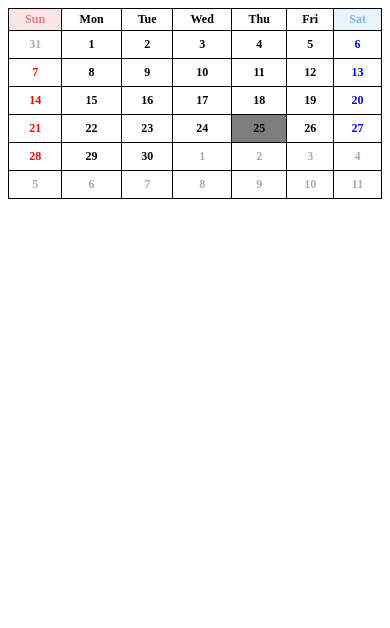
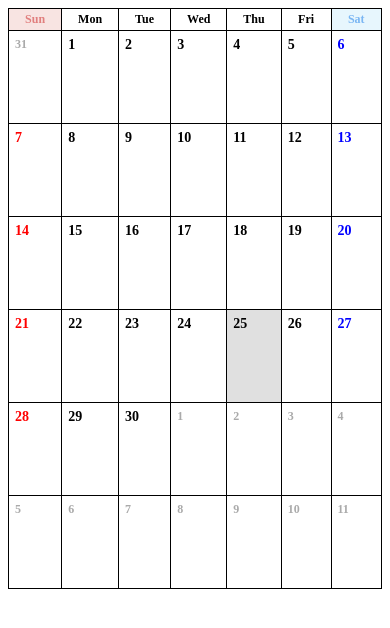
Before and after one commit to Kouki-Kasagawa/study_log_analysis, a Flask app: page /calendar in a window 390 px wide. Shown: the top 628 px of the page. Run offline with Flask 3, Linux system fonts and the light colour scheme; data that the repository does not hold is empty.

Commit message:
カレンダー機能の改善とスタイルの更新
- 学習時間のフィールド名を修正
- カレンダーにスケジュールを表示する機能を追加
- CSSスタイルを整理し、レスポンシブデザインを強化
- インデックスページのステータス表示を絵文字に変更

```diff
--- a/Todo/app.py
+++ b/Todo/app.py
@@ -13,7 +13,7 @@ def index():
     study = []
 
     for row in db_study:
-        study.append({'id': row[0],'how_long': row[1],'stydy_time': row[2],'status': row[3]})
+        study.append({'id': row[0],'how_long': row[1],'study_time': row[2],'status': row[3]})
 
     return render_template(
         'index.html',
@@ -24,7 +24,19 @@ def index():
 
 @app.route("/calendar")
 def calendar():
-    return render_template("calendar.html")
+
+    con = sqlite3.connect(DATABASE)
+
+    schedules = con.execute(
+        "SELECT type,title,date FROM schedule"
+    ).fetchall()
+
+    con.close()
+
+    return render_template(
+        "calendar.html",
+        schedules=schedules
+    )
 
 
 
--- a/Todo/static/css/calendar_color.css
+++ b/Todo/static/css/calendar_color.css
@@ -2,65 +2,137 @@
     margin: 0 auto;
     max-width: 1110px;
     display: grid;
-    /* grid-template-columns: repeat(2, 1fr);
-    gap: 40px; */
 }
+
 @media (max-width: 767.98px) {
     .calendar-wrap {
         display: flex;
         flex-direction: column;
     }
 }
+
 .calendar {
     width: 100%;
     border-collapse: collapse;
 }
+
+/* ===== 基本 ===== */
+
 .calendar th,
 .calendar td {
     border: 1px solid #000;
-    text-align: center;
     padding: 10px;
     font-size: 14px;
     font-weight: bold;
 }
+
 .calendar th {
+    text-align: center;
     padding: 6px 10px;
 }
 
-.calendar td {}
+/* ===== 日付セル ===== */
+
+.calendar td {
+    width: 150px;
+    height: 110px;
+    vertical-align: top;
+    text-align: left;
+}
+
 @media (max-width: 767.98px) {
     .calendar th,
     .calendar td {
         padding: 6px;
         font-size: 12px;
     }
+
     .calendar th {
         padding: 3px 6px;
     }
+
+    .calendar td {
+        height: 80px;
+    }
 }
+
+/* ===== 曜日 ===== */
 
 .calendar .sun {
     color: #e17f7e;
     background-color: #f8e4e2;
 }
+
 .calendar .sat {
     color: #7ab6f3;
     background-color: #e7f6fd;
 }
+
+/* ===== その他 ===== */
+
 .calendar .mute {
     color: #aaa;
 }
+
 .calendar .today {
-    background-color: #7d7d7d;
+    background-color: #e0e0e0;
 }
+
 .calendar .off {
     background-color: #fadcdb;
 }
 
-td:first-child{
+/* ===== 日付表示 ===== */
+
+.day-number {
+    font-size: 14px;
+    font-weight: bold;
+    margin-bottom: 5px;
+}
+
+/* ===== 予定表示 ===== */
+
+.event {
+    font-size: 11px;
+    font-weight: normal;
+    padding: 2px 4px;
+    margin-bottom: 3px;
+    border-radius: 4px;
+
+    overflow: hidden;
+    white-space: nowrap;
+    text-overflow: ellipsis;
+}
+
+/* スケジュール */
+
+.schedule-event {
+    background-color: #dbeafe;
+    color: #1e3a8a;
+}
+
+/* Todo */
+
+.todo-event {
+    background-color: #fde68a;
+    color: #92400e;
+}
+
+/* 学習記録 */
+
+.study-event {
+    background-color: #dcfce7;
+    color: #166534;
+}
+
+/* 日曜の日付 */
+
+td:first-child .day-number {
     color: red;
 }
 
-td:last-child{
+/* 土曜の日付 */
+
+td:last-child .day-number {
     color: blue;
 }
--- a/Todo/static/js/script.js
+++ b/Todo/static/js/script.js
@@ -1,72 +1,149 @@
-const date = new Date();  //日付を初期化
-const today = date.getDate(); //今月
-const currentMonth = date.getMonth();　//月
-const nowYear = date.getFullYear()//年
+const date = new Date();          // 今日の日付
+const today = date.getDate();     // 今日の日
+const currentMonth = date.getMonth(); // 今月（0～11）
+const nowYear = date.getFullYear();   // 今年
+
+// 指定日の予定を取得
+function getEvents(year, month, day) {
+
+    const targetDate =
+        `${year}-${String(month + 1).padStart(2, "0")}-${String(day).padStart(2, "0")}`;
+
+    return schedules.filter(item =>
+        item[2] && item[2].startsWith(targetDate)
+    );
+}
 
 function createCalendar(month) {
-    const monthDays = ["Sun", "Mon", "Tue", "Wed", "Thu", "Fri", "Sat"];//月曜から日曜までのクラスを作成
-    let calendarHTML = '';
-    // calendarHTML += `<div><h2>` + nowYear + "年" + currentMonth + `月<h2>`;
-    calendarHTML +=`<table class="calendar"><thead><tr>`;
 
+    const monthDays = ["Sun", "Mon", "Tue", "Wed", "Thu", "Fri", "Sat"];
+
+    let calendarHTML = "";
+
+    calendarHTML += `<table class="calendar">`;
+    calendarHTML += `<thead><tr>`;
+
+    // 曜日表示
     for (let i = 0; i < 7; i++) {
+
         if (i === 0) {
             calendarHTML += `<th class="sun">${monthDays[i]}</th>`;
-        } else if (i === 6) {
+        }
+        else if (i === 6) {
             calendarHTML += `<th class="sat">${monthDays[i]}</th>`;
-        } else {
+        }
+        else {
             calendarHTML += `<th>${monthDays[i]}</th>`;
         }
-    }// 日曜日（i===０）と土曜日(i===6)の時にはsunクラス、satクラスを付与
+    }
 
+    calendarHTML += `</tr></thead><tbody>`;
 
-    calendarHTML += '</tr></thead><tbody>';
-    //日付の計算を行う
-    const daysInMonth = new Date(date.getFullYear(), month + 1, 0).getDate(); //今月何日まであるか
-    const firstDay = new Date(date.getFullYear(), month, 1).getDay();　//今月何曜日から始まるのか
-    const daysInPrevMonth = new Date(date.getFullYear(), month, 0).getDate();　//先月何日まであったのか
+    // 月の日数など
+    const daysInMonth =
+        new Date(nowYear, month + 1, 0).getDate();
+
+    const firstDay =
+        new Date(nowYear, month, 1).getDay();
+
+    const daysInPrevMonth =
+        new Date(nowYear, month, 0).getDate();
 
     let dayCount = 1;
     let prevDayCount = daysInPrevMonth - firstDay + 1;
 
+    // 最大6週
     for (let i = 0; i < 6; i++) {
-        //行(週)の部分のループ
-        calendarHTML += '<tr>';
+
+        calendarHTML += `<tr>`;
 
         for (let j = 0; j < 7; j++) {
-            //列（曜日）の部分のループ
+
+            // 前月の日付
             if (i === 0 && j < firstDay) {
-                //先月の残り muteクラスに定義する
-                calendarHTML += `<td class="mute">${prevDayCount}</td>`;
+
+                calendarHTML +=
+                    `<td class="mute">${prevDayCount}</td>`;
+
                 prevDayCount++;
-            } else if (dayCount > daysInMonth) {
-                //来月の部分　muteクラスに定義する
-                let nextMonthDayCount = dayCount - daysInMonth;
-                calendarHTML += `<td class="mute">${nextMonthDayCount}</td>`;
+            }
+
+            // 翌月の日付
+            else if (dayCount > daysInMonth) {
+
+                let nextMonthDayCount =
+                    dayCount - daysInMonth;
+
+                calendarHTML +=
+                    `<td class="mute">${nextMonthDayCount}</td>`;
+
                 dayCount++;
-            } else {
-                // 今日の日付　todayクラスを定義する
-                if (dayCount === today && month === currentMonth) {
-                    calendarHTML += `<td class="today">${dayCount}</td>`;
+            }
+
+            // 当月の日付
+            else {
+
+                const events =
+                    getEvents(nowYear, month, dayCount);
+
+                let eventHTML = "";
+
+                events.forEach(event => {
+
+                    const type = event[0];
+                    const title = event[1];
+
+                    if (type === "schedule") {
+
+                        eventHTML +=
+                            `<div class="schedule">${title}</div>`;
+                    }
+                    else {
+
+                        eventHTML +=
+                            `<div class="task">${title}</div>`;
+                    }
+                });
+
+                // 今日
+                if (dayCount === today &&
+                    month === currentMonth) {
+
+                    calendarHTML += `
+                        <td class="today">
+                            <div class="day-number">${dayCount}</div>
+                            ${eventHTML}
+                        </td>
+                    `;
                 }
+
+                // それ以外
                 else {
-                    calendarHTML += `<td>${dayCount}</td>`;
+
+                    calendarHTML += `
+                        <td>
+                            <div class="day-number">${dayCount}</div>
+                            ${eventHTML}
+                        </td>
+                    `;
                 }
+
                 dayCount++;
             }
         }
 
-        calendarHTML += '</tr>';
+        calendarHTML += `</tr>`;
 
         if (dayCount - daysInMonth > 7) {
             break;
         }
     }
 
-    calendarHTML += '</tbody></table></div>';
+    calendarHTML += `</tbody></table>`;
 
     return calendarHTML;
 }
 
-document.getElementById('calendar').innerHTML = createCalendar(currentMonth) ;
-// + createCalendar(currentMonth + 1)
+// カレンダー表示
+document.getElementById("calendar").innerHTML =
+    createCalendar(currentMonth);
--- a/Todo/templates/calendar.html
+++ b/Todo/templates/calendar.html
@@ -8,6 +8,11 @@
 </head>
 <body>
     <div id="calendar" class="calendar-wrap"></div>
+
+    <script>
+        const schedules = {{ schedules | tojson }};
+    </script>
+
     <script src="{{ url_for('static', filename='js/script.js') }}"></script>
 </body>
 </html>
```
Also changed, not shown: Todo/templates/index.html (+21 -8 lines).
